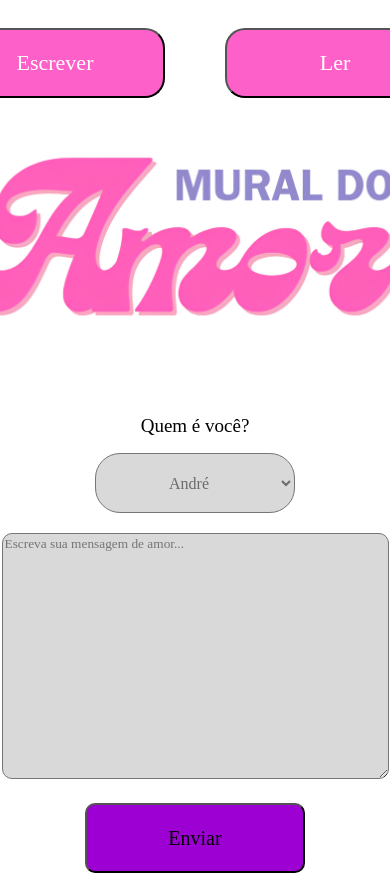
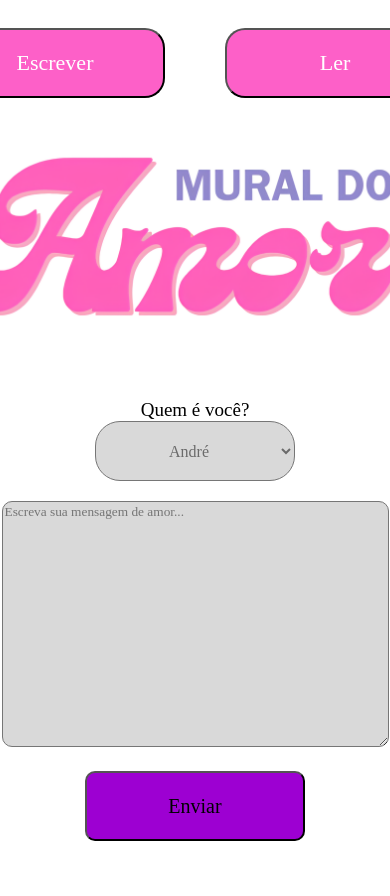
Before and after one commit to andre55z/Mural-Do-Amor-frontend, a React (Vite) app in the folder frontend/: page / in a window 390 px wide. Shown: the top 896 px of the page. After the commit the page ends 864 px from the top, so only its background shows below. Built offline with nearby package versions, Linux system fonts and the light colour scheme; no server answers; a web font is replaced by a local one.

Commit message:
Commit de atualização do estilo no mobile

```diff
--- a/frontend/src/App.css
+++ b/frontend/src/App.css
@@ -4,9 +4,12 @@
   align-items: center;
   padding: 20px;
 
+  /* Garantir que não estoure em telas pequenas */
+  width: 100%;
+  box-sizing: border-box;
 }
 
-h2{
+h2 {
   font-family: 'Marko One', serif;
   font-weight: 100;
   display: flex;
@@ -14,4 +17,8 @@ h2{
   align-items: center;
   font-size: 19px;
   padding-top: 30px;
+  margin: 0;
+  text-align: center;
+  max-width: 100%;
+  word-wrap: break-word;
 }
```
